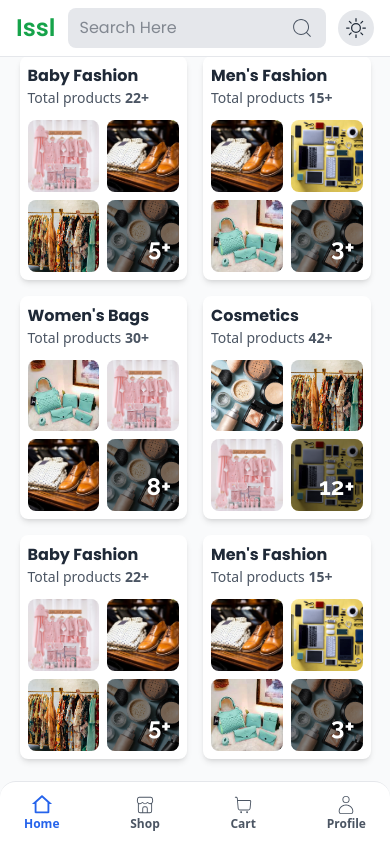
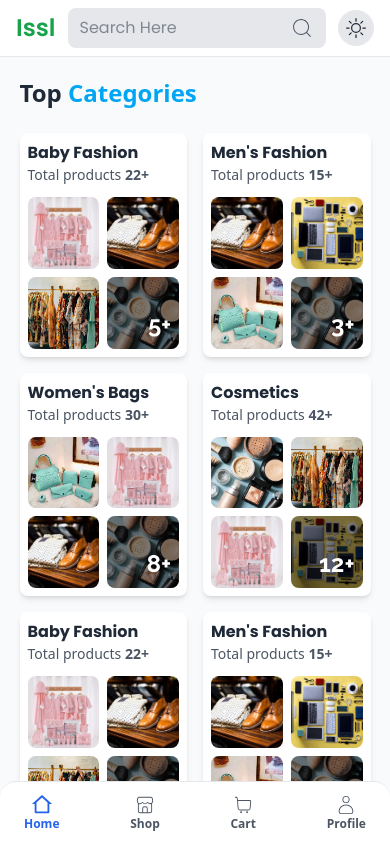
Before and after one commit to TahamidurTaief/icommerce, a Next.js app in the folder frontend/: page /categories in a window 390 px wide. Shown: the top 844 px of the page. Built offline with nearby package versions, Linux system fonts and the light colour scheme.

Commit message:
fixed mobile nav position

```diff
--- a/frontend/Components/Categories/CategoriesBlock.jsx
+++ b/frontend/Components/Categories/CategoriesBlock.jsx
@@ -395,7 +395,7 @@ const CategoriesBlock = () => {
     };
 
     return (
-        <div className="container w-full mx-auto pt-0 py-10 md:py-20">
+        <div className="container w-full mx-auto pt-5 md:pt-0 py-10 md:py-20">
             {/* Top Categories Section */}
             <section className="mb-12">
                 <h2 className="text-2xl md:text-3xl lg:text-4xl font-bold mb-6">
@@ -456,7 +456,7 @@ const CategoriesBlock = () => {
                         </>
                     )}
                 </h2>
-                <div className="grid grid-cols-2 sm:grid-cols-3 md:grid-cols-4 lg:grid-cols-5 gap-4 md:gap-6">
+                <div className="grid grid-cols-2 sm:grid-cols-3 md:grid-cols-4 lg:grid-cols-5 2xl:grid-cols-6 gap-4 md:gap-6">
                     {filteredProducts.map((product) => (
                         <ProductCard key={product.sku} productData={product} />
                     ))}
--- a/frontend/Components/Navbar.jsx
+++ b/frontend/Components/Navbar.jsx
@@ -310,7 +310,7 @@ const Navbar = () => {
 
       {/* Mobile Navbar */}
       <div
-        className="md:hidden fixed top-0 left-0 right-0 z-50 px-4 py-2"
+        className="md:hidden sticky top-0 left-0 right-0 z-50 px-4 py-2"
         style={{
           backgroundColor: "var(--color-surface)",
           borderBottom: "1px solid var(--color-border)",
```
